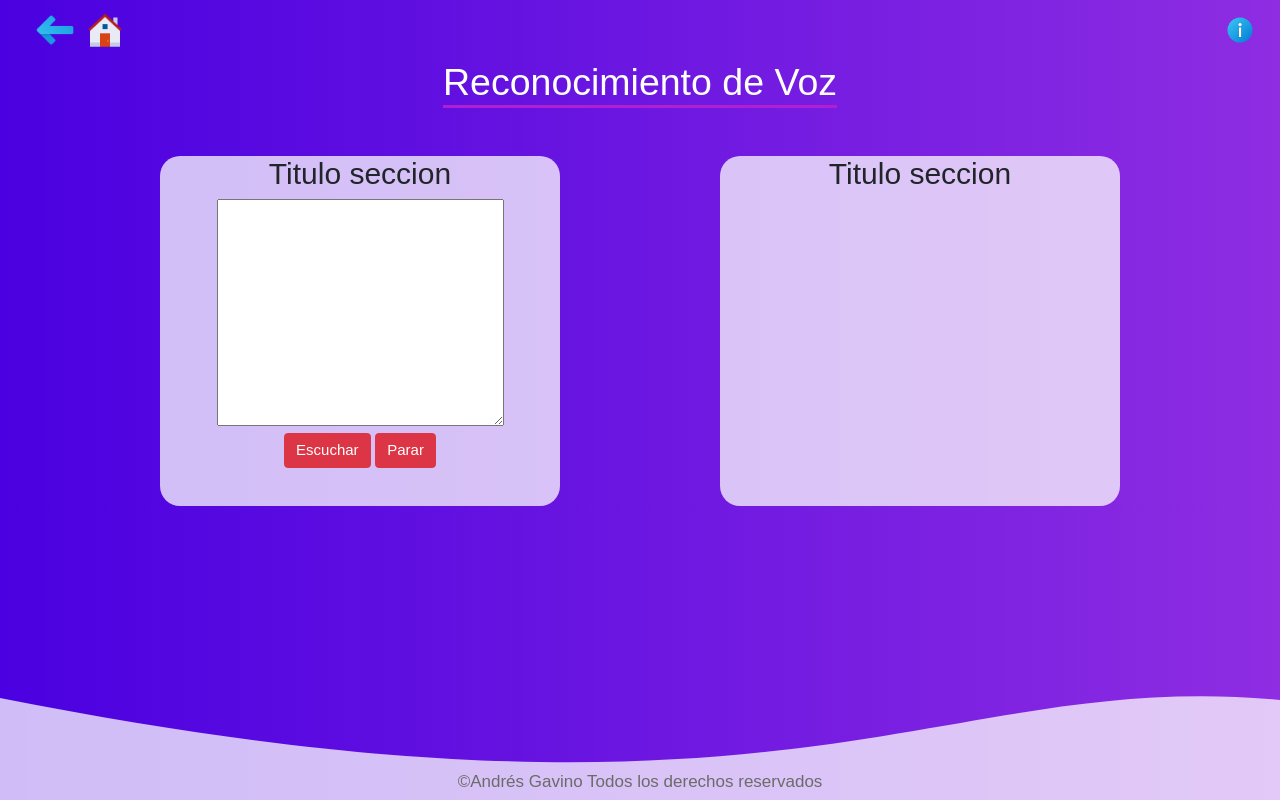
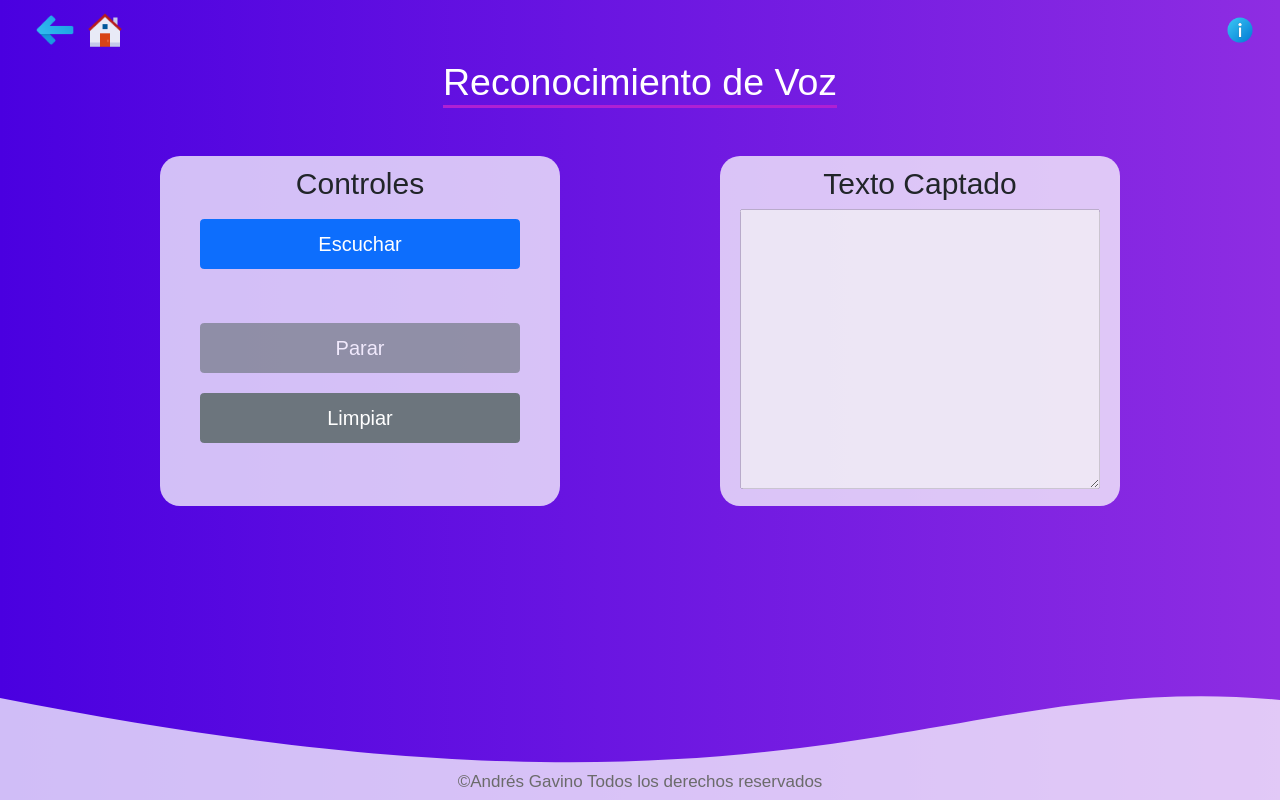
Before and after one commit to AndresGav/EjerciciosIndividualP3, a plain HTML site: page Ejercicios/Ejercicio 13 Interfaz Voz/index.html in a window 1280 px wide. Drawn offline with nearby package versions, Linux system fonts and the light colour scheme; a web font is replaced by a local one.

Commit message:
Version 2.0

```diff
--- a/Ejercicios/Ejercicio 13 Interfaz Voz/Estilos/estiloPrincipal.css
+++ b/Ejercicios/Ejercicio 13 Interfaz Voz/Estilos/estiloPrincipal.css
@@ -90,6 +90,35 @@ header{
     transition: 1s;
 }
 
+.seccion h2{
+    padding-top: 10px;
+}
+
+/*DATOS*/
+.frm-datos{
+    width: 80%;
+    height: 80%;
+    margin-left: 40px;
+
+}
+
+
+.frm-datos button{
+    width: 100%;
+    height: 50px;
+    cursor: pointer;
+    margin-top: 10px;
+    margin-bottom: 10px;
+    font-size: 20px;
+}
+
+.form-group textarea{
+    width: 90%;
+    height: 280px;
+    font-size: 20px;
+    font-weight: bolder;
+}
+
 .seccion:hover{
     transform: scale(1.1);
 }
--- a/Ejercicios/Ejercicio 13 Interfaz Voz/Scripts JS/script.js
+++ b/Ejercicios/Ejercicio 13 Interfaz Voz/Scripts JS/script.js
@@ -30,10 +30,26 @@ $("#start-btn").click(function(event){
 
     }
 
-
+    document.getElementById("stop-btn").disabled =false
+    document.getElementById("start-btn").disabled =true;
+    document.getElementById("cargando").style.visibility = 'visible';
+    document.getElementById("start-btn").textContent = "Escuchando...";
 
 });
 
 $("#stop-btn").click(function(event){
+    document.getElementById("start-btn").disabled =false;
+    document.getElementById("cargando").style.visibility = 'hidden';
+    document.getElementById("start-btn").textContent = "Escuchar";
     recognition.stop();
 });
+
+function loadData(){
+    document.getElementById("stop-btn").disabled =true;
+    document.getElementById("textbox").disabled =true;
+    document.getElementById("cargando").style.visibility = 'hidden';
+}
+
+function limpiar(){
+    location.reload();
+}
--- a/Ejercicios/Ejercicio 13 Interfaz Voz/index.html
+++ b/Ejercicios/Ejercicio 13 Interfaz Voz/index.html
@@ -19,7 +19,7 @@
 </head>
 
 
-<body>
+<body onload="loadData()">
 
     <div class="nav-bar">
         <div class="imgs-regresar">
@@ -59,26 +59,31 @@
 
     <main class="principal">
         <section class="seccion">
-            <h2>Titulo seccion</h2>
+            <h2>Controles</h2>
 
-            <div class="form-group">
-                <textarea name="" id="textbox" cols="30" rows="10"></textarea>
-            </div>
-
-            <div>
-                <button id="start-btn" class="btn btn-danger btn-block">
+            <div class="frm-datos">
+                <button id="start-btn" class="btn btn-primary btn-block">
                     Escuchar
                 </button>
-
-                <button id="stop-btn" class="btn btn-danger btn-block">
+                <div class="spinner-grow text-light" role="status" id="cargando">
+                    <span class="visually-hidden">Loading...</span>
+                </div>
+                <button id="stop-btn" class="btn btn-secondary btn-block">
                     Parar
+                </button>
+                <button id="stop-btn" class="btn btn-secondary btn-block" onclick="limpiar()">
+                    Limpiar
                 </button>
             </div>
 
         </section>
 
         <section class="seccion">
-            <h2>Titulo seccion</h2>
+            <h2>Texto Captado</h2>
+
+            <div class="form-group">
+                <textarea name="" id="textbox" cols="30" rows="10"></textarea>
+            </div>
 
         </section>
 
```
